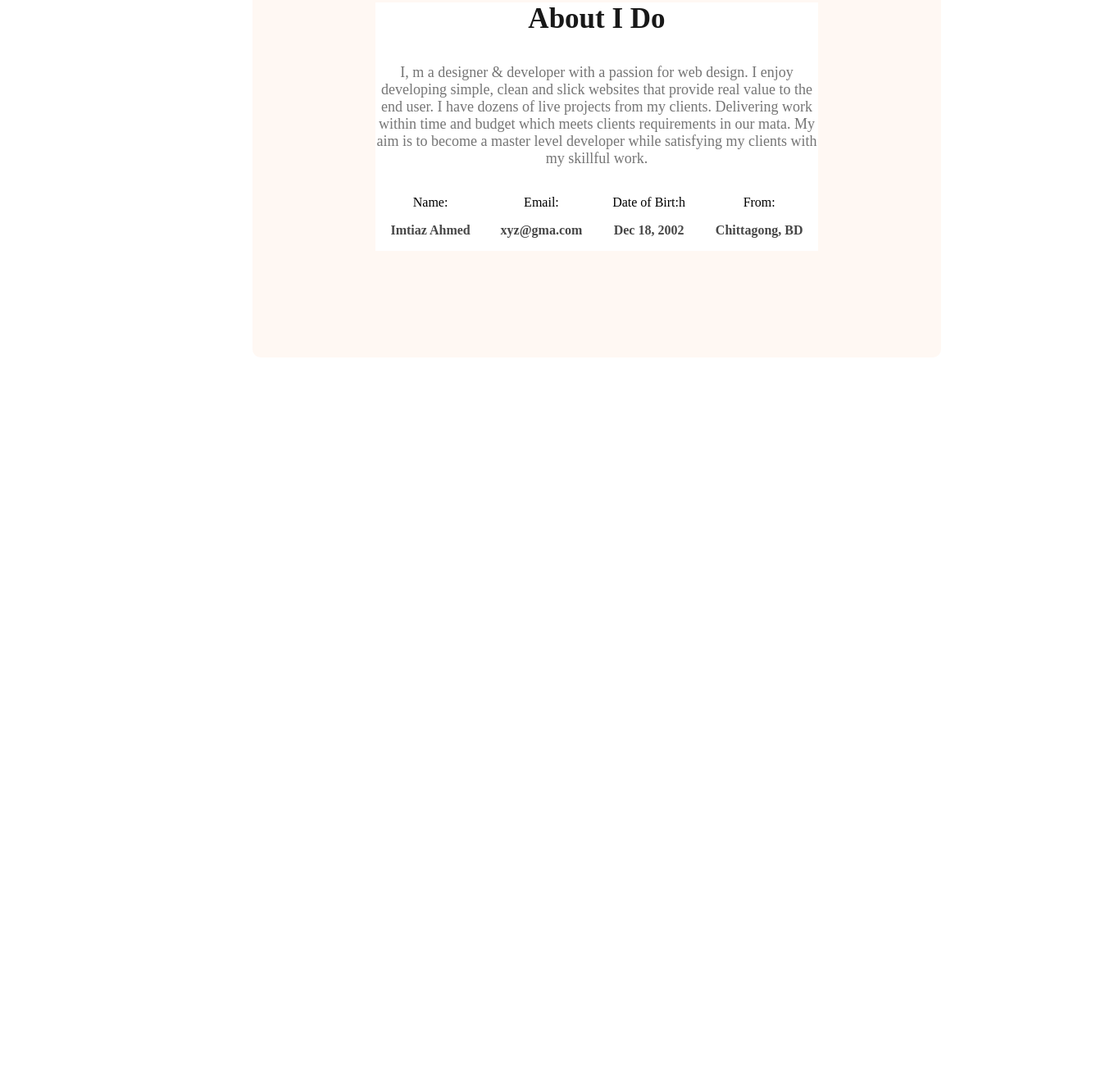
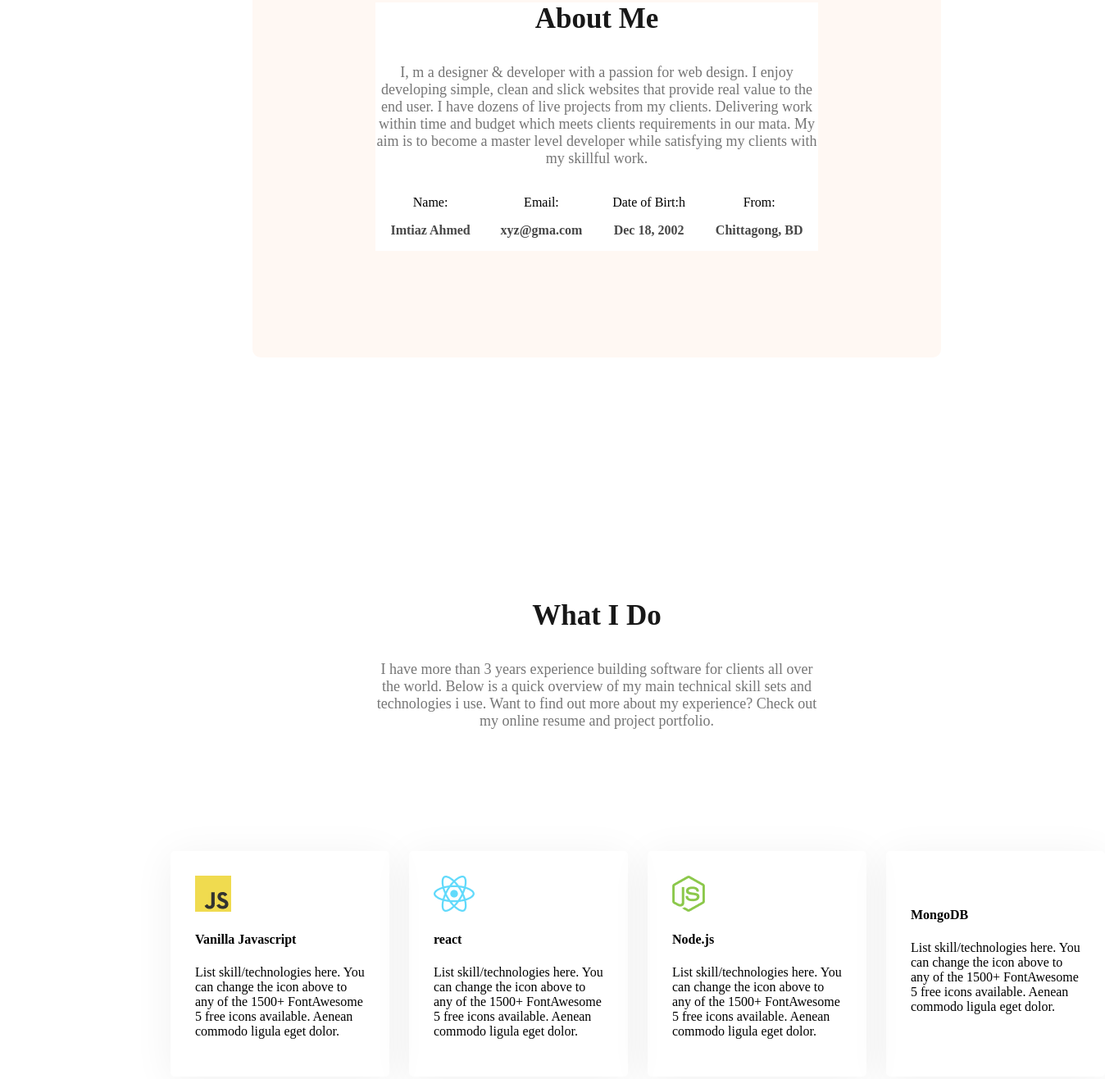
Before and after one commit to ImtiazAhmed01/Simple-Portfolio, a plain HTML site: page index.html in a window 1280 px wide. Shown: the part 971-2287 px from the top of the page at 82% size, 1348 px wide, since content can reach past the window. Before the commit the page ends 1415 px from the top, so only its background shows below. Drawn offline with Linux system fonts and the light colour scheme.

Commit message:
added what i do and skills

```diff
--- a/index.html
+++ b/index.html
@@ -39,7 +39,7 @@
         <section class="about secondary-bg">
            <div class="inner">
             <h3 class="section-title">
-                About I Do
+                About Me
             </h3>
             <p class="section-description ">
                 I, m a designer & developer with a passion for web design. I enjoy developing simple, clean and slick websites that provide real value to the end user. I have dozens of live projects from my clients. Delivering work within time and budget which meets clients requirements in our mata. My aim is to become a master level developer while satisfying my clients with my skillful work.
@@ -64,6 +64,36 @@
             </div>
            </div>
         </section>
+        <section class="skills">
+            <div class="about">
+                <h3 class="section-title text-center">What I Do</h3>
+            <p class="section-description text-center">
+                I have more than 3 years experience building software for clients all over the world. Below is a quick overview of my main technical skill sets and technologies i use. Want to find out more about my experience? Check out my online resume and project portfolio.
+            </p>
+            </div>
+            <div class="skills-container">
+                <div class="skill">
+                    <img src="images/icons/js.png" alt="">
+                    <h4 class="skill-title">Vanilla Javascript</h4>
+                    <p class="skill-description">List skill/technologies here. You can change the icon above to any of the 1500+ FontAwesome 5 free icons available. Aenean commodo ligula eget dolor.</p>
+                </div>
+                <div class="skill">
+                    <img src="images/icons/react.png" alt="">
+                    <h4 class="skill-title">react</h4>
+                    <p class="skill-description">List skill/technologies here. You can change the icon above to any of the 1500+ FontAwesome 5 free icons available. Aenean commodo ligula eget dolor.</p>
+                </div>
+                <div class="skill">
+                    <img src="images/icons/nodejs.png" alt="">
+                    <h4 class="skill-title">Node.js</h4>
+                    <p class="skill-description">List skill/technologies here. You can change the icon above to any of the 1500+ FontAwesome 5 free icons available. Aenean commodo ligula eget dolor.</p>
+                </div>
+                <div class="skill">
+                    <img src="images/icons/" alt="">
+                    <h4 class="skill-title">MongoDB</h4>
+                    <p class="skill-description">List skill/technologies here. You can change the icon above to any of the 1500+ FontAwesome 5 free icons available. Aenean commodo ligula eget dolor.</p>
+                </div>
+            </div>
+        </section>
     </main>
 
 </body>
--- a/style/style.css
+++ b/style/style.css
@@ -4,6 +4,9 @@
     font-style: normal;
     font-variation-settings:
         "wdth" 100;
+}
+.text-center{
+    text-align: center;
 }
 /* Header */
 .head{
@@ -90,6 +93,11 @@ nav li a{
 main{
     max-width: 1140px;
     margin: 0, auto;
+
+}
+main section{
+    margin-top: 130px;
+    margin-bottom: 130px;
 }
 /* About style */
 .about{
@@ -109,3 +117,16 @@ text-align: center;
 .inner{
     background-color: #FFFFFF;
 }
+/* skills section style */
+.skills-container{
+    display: flex;
+    gap: 24px;
+    margin-left: 200px;
+    margin-right: -200px;
+
+}
+.skill{
+    padding: 30px;
+    border-radius: 5px;
+    box-shadow: 0px 6px 50px 0px rgba(0,0,0,0.06);
+}
```
